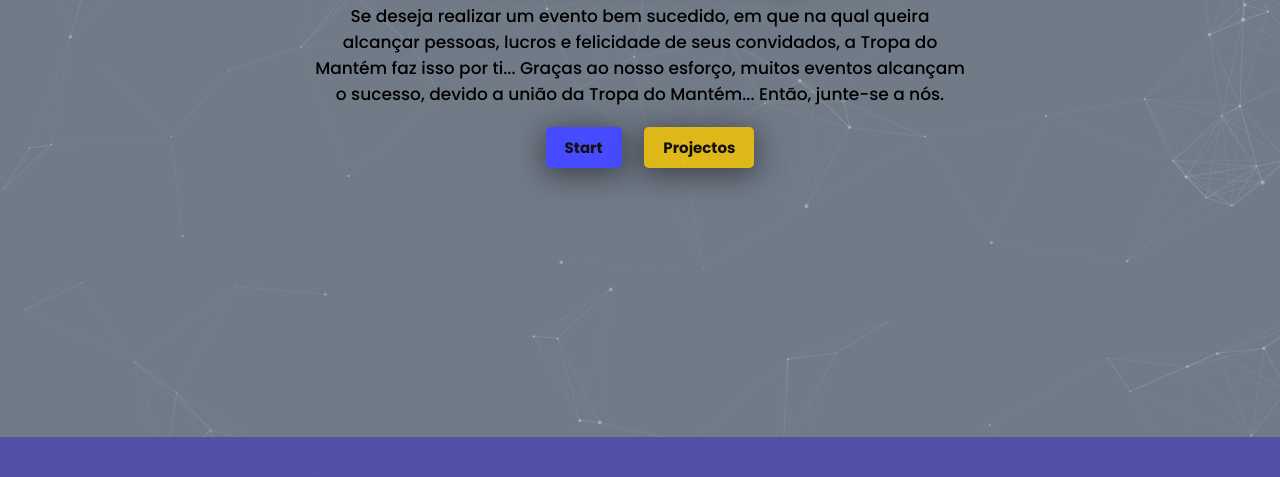
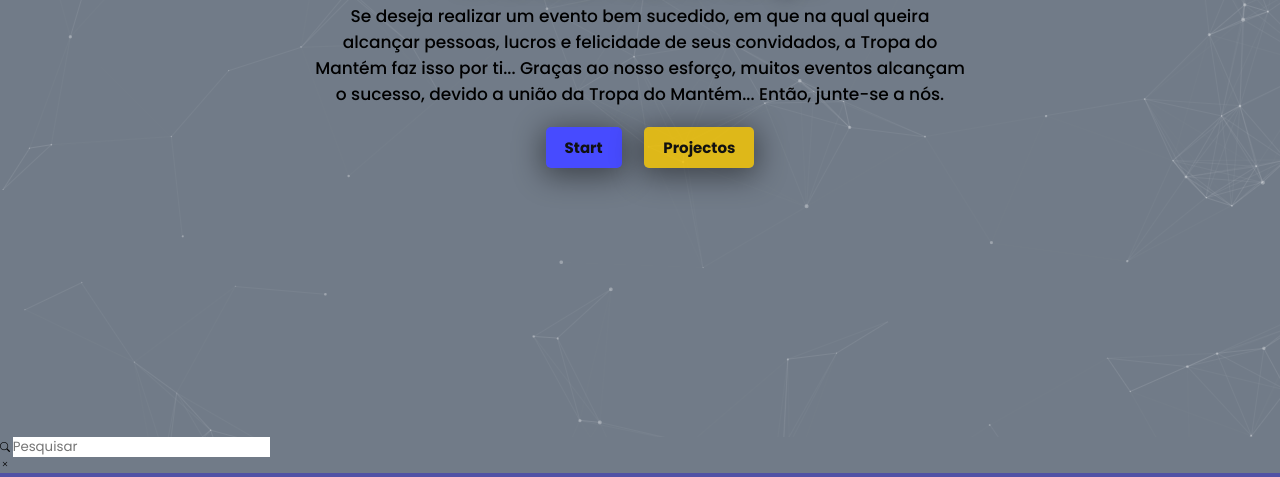
Before and after one commit to EbraimSambo/tropa-do-mantem, a plain HTML site: page index.html in a window 1280 px wide. Shown: the part 323-800 px from the top of the page. Drawn offline with nearby package versions, Linux system fonts and the light colour scheme.

Commit message:
Update index.html

```diff
--- a/index.html
+++ b/index.html
@@ -54,7 +54,12 @@
             </div>
 
         </section>
-
+ <form action=""  class="form">
+          <div class="box-input">
+          <i class="bi bi-search"></i>   <input type="search" name="" id="" placeholder="Pesquisar">
+          </div>
+           <i class="bi bi-x x"></i>
+        </form>
         <section class="service">
             <h2>Nossos Serviços</h2>
             <div class="container">
```
